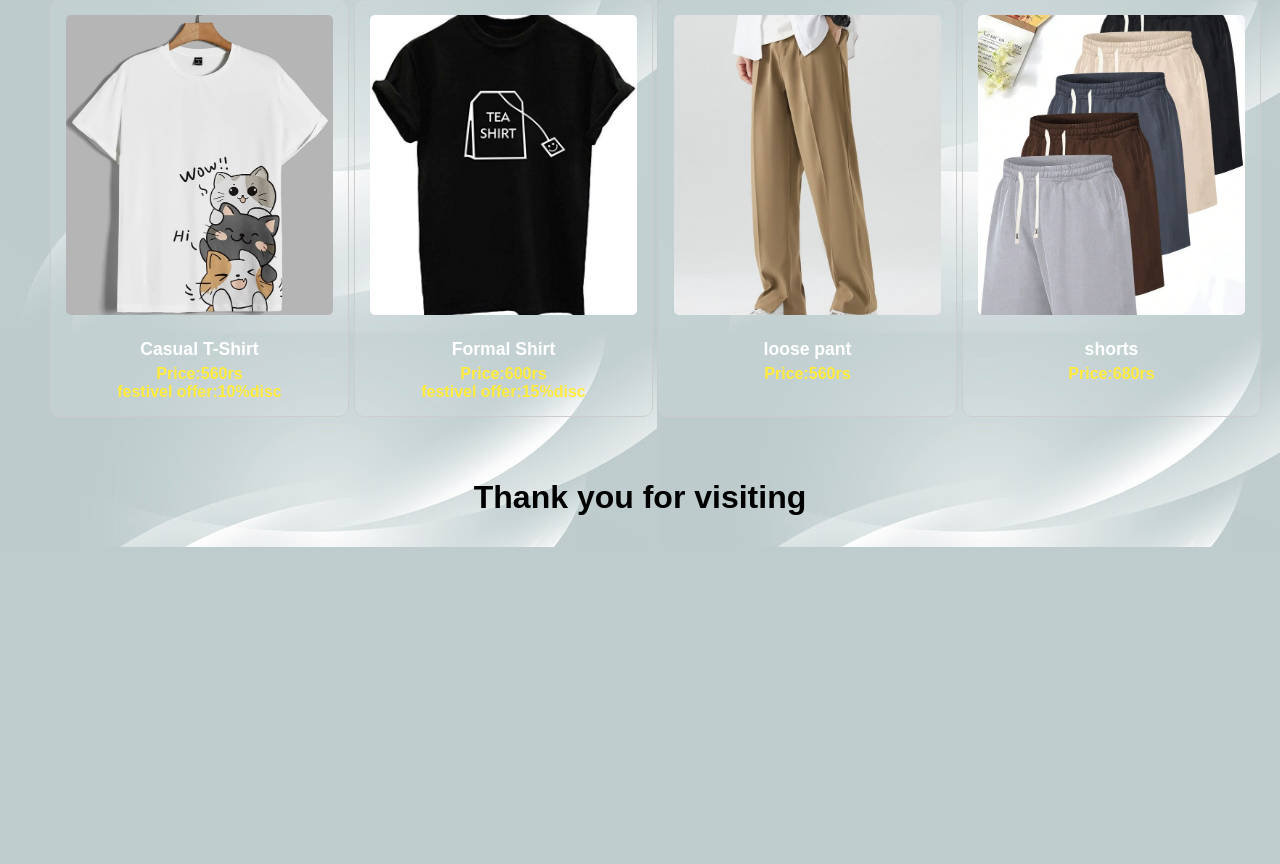
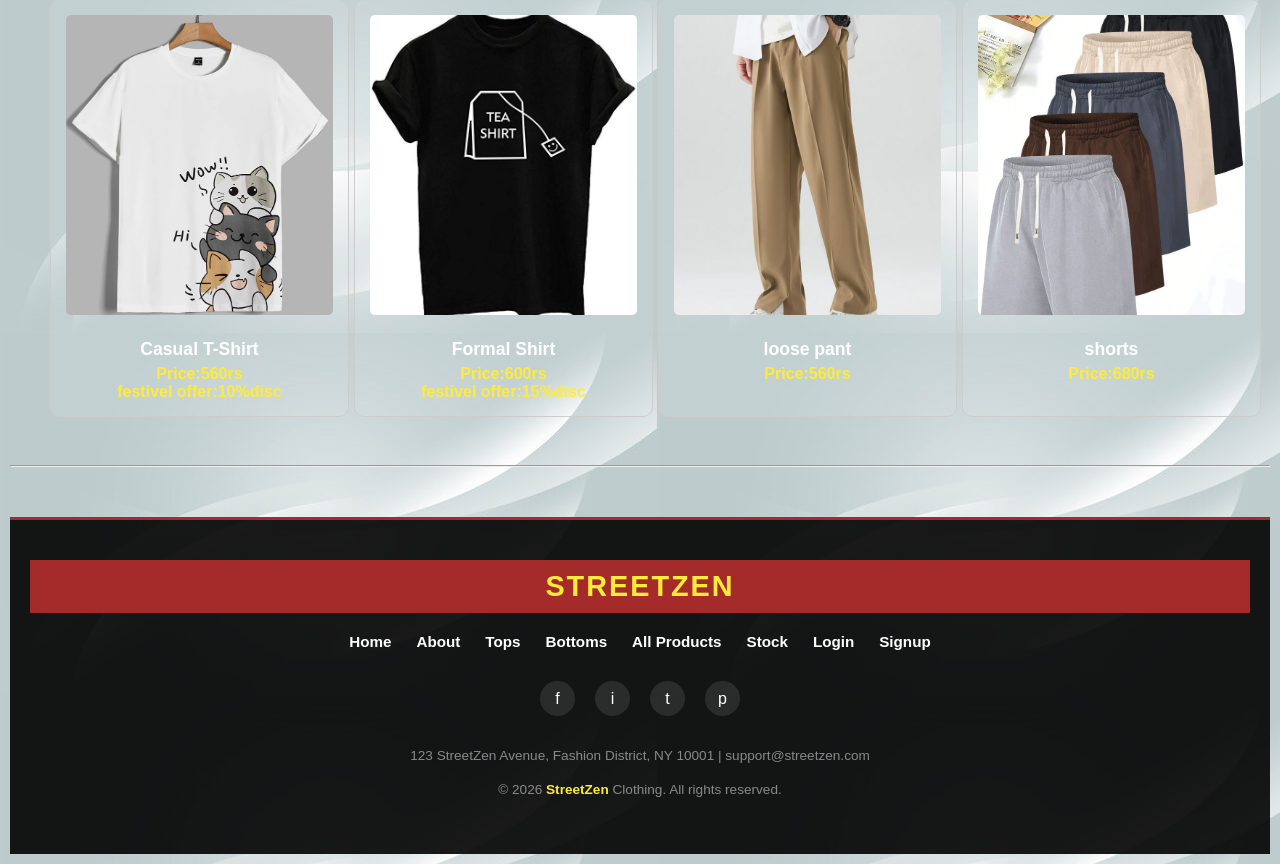
Before and after one commit to mary-220493/trail, a PHP site: page / in a window 1280 px wide. Shown: the part 2187-3051 px from the top of the page. Before the commit the page ends 2734 px from the top, so only its background shows below. Run offline with PHP 8.4, Linux system fonts and the light colour scheme.

Commit message:
added changes in the footer

```diff
--- a/index.html
+++ b/index.html
@@ -33,6 +33,7 @@
         <p>we provide all types of trending models and fashionable outfits.</p>
     </section>
     <hr>
+
     <section id="about">
         <h2>About Us</h2>
         <p>Streetzen is a trendy clothing brand offering stylish and comfortable outfits.</p>
@@ -42,61 +43,103 @@
     <hr>
     <section id="tops">
         <h2>Tops</h2>
-        <div class="tops" style="display: flex !important; flex-direction: row !important; flex-wrap: nowrap !important; gap: 20px !important; overflow-x: auto !important; padding: 20px !important; background-color: rgba(0, 0, 0, 0.2); border-radius: 15px;">
-            <div class="product" style="flex: 0 0 auto !important; width: 267px !important; text-align: center !important; border: 1px solid #ccc !important; border-radius: 10px !important; padding: 15px !important; background-color: rgba(255, 255, 255, 0.1) !important; display: flex !important; flex-direction: column !important; align-items: center !important;">
-                <img src="tshirt.jpg" width="267" height="300" style="width: 267px !important; height: 300px !important; object-fit: cover !important; border-radius: 5px !important; margin-bottom: 10px !important;">
-                <h3 style="margin: 10px 0 5px 0 !important; font-size: 1.1em !important; color: white !important;">Casual T-Shirt</h3>
-                <p style="margin: 0 !important; color: #ffeb3b !important; font-weight: bold !important;">Price:560rs</p>
+        <div class="tops"
+            style="display: flex !important; flex-direction: row !important; flex-wrap: nowrap !important; gap: 20px !important; overflow-x: auto !important; padding: 20px !important; background-color: rgba(0, 0, 0, 0.2); border-radius: 15px;">
+            <div class="product"
+                style="flex: 0 0 auto !important; width: 267px !important; text-align: center !important; border: 1px solid #ccc !important; border-radius: 10px !important; padding: 15px !important; background-color: rgba(255, 255, 255, 0.1) !important; display: flex !important; flex-direction: column !important; align-items: center !important;">
+                <img src="tshirt.jpg" width="267" height="300"
+                    style="width: 267px !important; height: 300px !important; object-fit: cover !important; border-radius: 5px !important; margin-bottom: 10px !important;">
+                <h3 style="margin: 10px 0 5px 0 !important; font-size: 1.1em !important; color: white !important;">
+                    Casual T-Shirt</h3>
+                <p style="margin: 0 !important; color: #ffeb3b !important; font-weight: bold !important;">Price:560rs
+                </p>
             </div>
-            <div class="product" style="flex: 0 0 auto !important; width: 267px !important; text-align: center !important; border: 1px solid #ccc !important; border-radius: 10px !important; padding: 15px !important; background-color: rgba(255, 255, 255, 0.1) !important; display: flex !important; flex-direction: column !important; align-items: center !important;">
-                <img src="tshirt1.jpg" width="267" height="300" style="width: 267px !important; height: 300px !important; object-fit: cover !important; border-radius: 5px !important; margin-bottom: 10px !important;">
-                <h3 style="margin: 10px 0 5px 0 !important; font-size: 1.1em !important; color: white !important;">Formal Shirt</h3>
-                <p style="margin: 0 !important; color: #ffeb3b !important; font-weight: bold !important;">Price:600rs</p>
+            <div class="product"
+                style="flex: 0 0 auto !important; width: 267px !important; text-align: center !important; border: 1px solid #ccc !important; border-radius: 10px !important; padding: 15px !important; background-color: rgba(255, 255, 255, 0.1) !important; display: flex !important; flex-direction: column !important; align-items: center !important;">
+                <img src="tshirt1.jpg" width="267" height="300"
+                    style="width: 267px !important; height: 300px !important; object-fit: cover !important; border-radius: 5px !important; margin-bottom: 10px !important;">
+                <h3 style="margin: 10px 0 5px 0 !important; font-size: 1.1em !important; color: white !important;">
+                    Formal Shirt</h3>
+                <p style="margin: 0 !important; color: #ffeb3b !important; font-weight: bold !important;">Price:600rs
+                </p>
             </div>
-            <div class="product" style="flex: 0 0 auto !important; width: 267px !important; text-align: center !important; border: 1px solid #ccc !important; border-radius: 10px !important; padding: 15px !important; background-color: rgba(255, 255, 255, 0.1) !important; display: flex !important; flex-direction: column !important; align-items: center !important;">
-                <img src="images/image1.jpg" width="267" height="300" style="width: 267px !important; height: 300px !important; object-fit: cover !important; border-radius: 5px !important; margin-bottom: 10px !important;">
-                <h3 style="margin: 10px 0 5px 0 !important; font-size: 1.1em !important; color: white !important;">Premium T-Shirt Stack</h3>
-                <p style="margin: 0 !important; color: #ffeb3b !important; font-weight: bold !important;">Price: 750rs</p>
+            <div class="product"
+                style="flex: 0 0 auto !important; width: 267px !important; text-align: center !important; border: 1px solid #ccc !important; border-radius: 10px !important; padding: 15px !important; background-color: rgba(255, 255, 255, 0.1) !important; display: flex !important; flex-direction: column !important; align-items: center !important;">
+                <img src="images/image1.jpg" width="267" height="300"
+                    style="width: 267px !important; height: 300px !important; object-fit: cover !important; border-radius: 5px !important; margin-bottom: 10px !important;">
+                <h3 style="margin: 10px 0 5px 0 !important; font-size: 1.1em !important; color: white !important;">
+                    Premium T-Shirt Stack</h3>
+                <p style="margin: 0 !important; color: #ffeb3b !important; font-weight: bold !important;">Price: 750rs
+                </p>
             </div>
-            <div class="product" style="flex: 0 0 auto !important; width: 267px !important; text-align: center !important; border: 1px solid #ccc !important; border-radius: 10px !important; padding: 15px !important; background-color: rgba(255, 255, 255, 0.1) !important; display: flex !important; flex-direction: column !important; align-items: center !important;">
-                <img src="images/image2.jpg" width="267" height="300" style="width: 267px !important; height: 300px !important; object-fit: cover !important; border-radius: 5px !important; margin-bottom: 10px !important;">
-                <h3 style="margin: 10px 0 5px 0 !important; font-size: 1.1em !important; color: white !important;">California Sweatshirt</h3>
-                <p style="margin: 0 !important; color: #ffeb3b !important; font-weight: bold !important;">Price: 850rs</p>
+            <div class="product"
+                style="flex: 0 0 auto !important; width: 267px !important; text-align: center !important; border: 1px solid #ccc !important; border-radius: 10px !important; padding: 15px !important; background-color: rgba(255, 255, 255, 0.1) !important; display: flex !important; flex-direction: column !important; align-items: center !important;">
+                <img src="images/image2.jpg" width="267" height="300"
+                    style="width: 267px !important; height: 300px !important; object-fit: cover !important; border-radius: 5px !important; margin-bottom: 10px !important;">
+                <h3 style="margin: 10px 0 5px 0 !important; font-size: 1.1em !important; color: white !important;">
+                    California Sweatshirt</h3>
+                <p style="margin: 0 !important; color: #ffeb3b !important; font-weight: bold !important;">Price: 850rs
+                </p>
             </div>
-            <div class="product" style="flex: 0 0 auto !important; width: 267px !important; text-align: center !important; border: 1px solid #ccc !important; border-radius: 10px !important; padding: 15px !important; background-color: rgba(255, 255, 255, 0.1) !important; display: flex !important; flex-direction: column !important; align-items: center !important;">
-                <img src="images/image3.jpg" width="267" height="300" style="width: 267px !important; height: 300px !important; object-fit: cover !important; border-radius: 5px !important; margin-bottom: 10px !important;">
-                <h3 style="margin: 10px 0 5px 0 !important; font-size: 1.1em !important; color: white !important;">Street Style Overshirt</h3>
-                <p style="margin: 0 !important; color: #ffeb3b !important; font-weight: bold !important;">Price: 950rs</p>
+            <div class="product"
+                style="flex: 0 0 auto !important; width: 267px !important; text-align: center !important; border: 1px solid #ccc !important; border-radius: 10px !important; padding: 15px !important; background-color: rgba(255, 255, 255, 0.1) !important; display: flex !important; flex-direction: column !important; align-items: center !important;">
+                <img src="images/image3.jpg" width="267" height="300"
+                    style="width: 267px !important; height: 300px !important; object-fit: cover !important; border-radius: 5px !important; margin-bottom: 10px !important;">
+                <h3 style="margin: 10px 0 5px 0 !important; font-size: 1.1em !important; color: white !important;">
+                    Street Style Overshirt</h3>
+                <p style="margin: 0 !important; color: #ffeb3b !important; font-weight: bold !important;">Price: 950rs
+                </p>
             </div>
         </div>
     </section>
     <section id="bottoms">
         <h2>Bottoms</h2>
-        <div class="bottoms" style="display: flex !important; flex-direction: row !important; flex-wrap: nowrap !important; gap: 20px !important; overflow-x: auto !important; padding: 20px !important; background-color: rgba(0, 0, 0, 0.2); border-radius: 15px;">
-            <div class="product" style="flex: 0 0 auto !important; width: 267px !important; text-align: center !important; border: 1px solid #ccc !important; border-radius: 10px !important; padding: 15px !important; background-color: rgba(255, 255, 255, 0.1) !important; display: flex !important; flex-direction: column !important; align-items: center !important;">
-                <img src="pant.jpg" width="267" height="300" style="width: 267px !important; height: 300px !important; object-fit: cover !important; border-radius: 5px !important; margin-bottom: 10px !important;">
-                <h3 style="margin: 10px 0 5px 0 !important; font-size: 1.1em !important; color: white !important;">Loose Pant</h3>
-                <p style="margin: 0 !important; color: #ffeb3b !important; font-weight: bold !important;">Price: 560rs</p>
+        <div class="bottoms"
+            style="display: flex !important; flex-direction: row !important; flex-wrap: nowrap !important; gap: 20px !important; overflow-x: auto !important; padding: 20px !important; background-color: rgba(0, 0, 0, 0.2); border-radius: 15px;">
+            <div class="product"
+                style="flex: 0 0 auto !important; width: 267px !important; text-align: center !important; border: 1px solid #ccc !important; border-radius: 10px !important; padding: 15px !important; background-color: rgba(255, 255, 255, 0.1) !important; display: flex !important; flex-direction: column !important; align-items: center !important;">
+                <img src="pant.jpg" width="267" height="300"
+                    style="width: 267px !important; height: 300px !important; object-fit: cover !important; border-radius: 5px !important; margin-bottom: 10px !important;">
+                <h3 style="margin: 10px 0 5px 0 !important; font-size: 1.1em !important; color: white !important;">Loose
+                    Pant</h3>
+                <p style="margin: 0 !important; color: #ffeb3b !important; font-weight: bold !important;">Price: 560rs
+                </p>
             </div>
-            <div class="product" style="flex: 0 0 auto !important; width: 267px !important; text-align: center !important; border: 1px solid #ccc !important; border-radius: 10px !important; padding: 15px !important; background-color: rgba(255, 255, 255, 0.1) !important; display: flex !important; flex-direction: column !important; align-items: center !important;">
-                <img src="short.jpg" width="267" height="300" style="width: 267px !important; height: 300px !important; object-fit: cover !important; border-radius: 5px !important; margin-bottom: 10px !important;">
-                <h3 style="margin: 10px 0 5px 0 !important; font-size: 1.1em !important; color: white !important;">Shorts</h3>
-                <p style="margin: 0 !important; color: #ffeb3b !important; font-weight: bold !important;">Price: 680rs</p>
+            <div class="product"
+                style="flex: 0 0 auto !important; width: 267px !important; text-align: center !important; border: 1px solid #ccc !important; border-radius: 10px !important; padding: 15px !important; background-color: rgba(255, 255, 255, 0.1) !important; display: flex !important; flex-direction: column !important; align-items: center !important;">
+                <img src="short.jpg" width="267" height="300"
+                    style="width: 267px !important; height: 300px !important; object-fit: cover !important; border-radius: 5px !important; margin-bottom: 10px !important;">
+                <h3 style="margin: 10px 0 5px 0 !important; font-size: 1.1em !important; color: white !important;">
+                    Shorts</h3>
+                <p style="margin: 0 !important; color: #ffeb3b !important; font-weight: bold !important;">Price: 680rs
+                </p>
             </div>
-            <div class="product" style="flex: 0 0 auto !important; width: 267px !important; text-align: center !important; border: 1px solid #ccc !important; border-radius: 10px !important; padding: 15px !important; background-color: rgba(255, 255, 255, 0.1) !important; display: flex !important; flex-direction: column !important; align-items: center !important;">
-                <img src="images/image4.jpg" width="267" height="300" style="width: 267px !important; height: 300px !important; object-fit: cover !important; border-radius: 5px !important; margin-bottom: 10px !important;">
-                <h3 style="margin: 10px 0 5px 0 !important; font-size: 1.1em !important; color: white !important;">Premium Sweatpants</h3>
-                <p style="margin: 0 !important; color: #ffeb3b !important; font-weight: bold !important;">Price: 1200rs</p>
+            <div class="product"
+                style="flex: 0 0 auto !important; width: 267px !important; text-align: center !important; border: 1px solid #ccc !important; border-radius: 10px !important; padding: 15px !important; background-color: rgba(255, 255, 255, 0.1) !important; display: flex !important; flex-direction: column !important; align-items: center !important;">
+                <img src="images/image4.jpg" width="267" height="300"
+                    style="width: 267px !important; height: 300px !important; object-fit: cover !important; border-radius: 5px !important; margin-bottom: 10px !important;">
+                <h3 style="margin: 10px 0 5px 0 !important; font-size: 1.1em !important; color: white !important;">
+                    Premium Sweatpants</h3>
+                <p style="margin: 0 !important; color: #ffeb3b !important; font-weight: bold !important;">Price: 1200rs
+                </p>
             </div>
-            <div class="product" style="flex: 0 0 auto !important; width: 267px !important; text-align: center !important; border: 1px solid #ccc !important; border-radius: 10px !important; padding: 15px !important; background-color: rgba(255, 255, 255, 0.1) !important; display: flex !important; flex-direction: column !important; align-items: center !important;">
-                <img src="images/image5.jpg" width="267" height="300" style="width: 267px !important; height: 300px !important; object-fit: cover !important; border-radius: 5px !important; margin-bottom: 10px !important;">
-                <h3 style="margin: 10px 0 5px 0 !important; font-size: 1.1em !important; color: white !important;">Linen Relaxed Pants</h3>
-                <p style="margin: 0 !important; color: #ffeb3b !important; font-weight: bold !important;">Price: 850rs</p>
+            <div class="product"
+                style="flex: 0 0 auto !important; width: 267px !important; text-align: center !important; border: 1px solid #ccc !important; border-radius: 10px !important; padding: 15px !important; background-color: rgba(255, 255, 255, 0.1) !important; display: flex !important; flex-direction: column !important; align-items: center !important;">
+                <img src="images/image5.jpg" width="267" height="300"
+                    style="width: 267px !important; height: 300px !important; object-fit: cover !important; border-radius: 5px !important; margin-bottom: 10px !important;">
+                <h3 style="margin: 10px 0 5px 0 !important; font-size: 1.1em !important; color: white !important;">Linen
+                    Relaxed Pants</h3>
+                <p style="margin: 0 !important; color: #ffeb3b !important; font-weight: bold !important;">Price: 850rs
+                </p>
             </div>
-            <div class="product" style="flex: 0 0 auto !important; width: 267px !important; text-align: center !important; border: 1px solid #ccc !important; border-radius: 10px !important; padding: 15px !important; background-color: rgba(255, 255, 255, 0.1) !important; display: flex !important; flex-direction: column !important; align-items: center !important;">
-                <img src="images/image6.jpg" width="267" height="300" style="width: 267px !important; height: 300px !important; object-fit: cover !important; border-radius: 5px !important; margin-bottom: 10px !important;">
-                <h3 style="margin: 10px 0 5px 0 !important; font-size: 1.1em !important; color: white !important;">Multi-Pocket Cargo Pants</h3>
-                <p style="margin: 0 !important; color: #ffeb3b !important; font-weight: bold !important;">Price: 950rs</p>
+            <div class="product"
+                style="flex: 0 0 auto !important; width: 267px !important; text-align: center !important; border: 1px solid #ccc !important; border-radius: 10px !important; padding: 15px !important; background-color: rgba(255, 255, 255, 0.1) !important; display: flex !important; flex-direction: column !important; align-items: center !important;">
+                <img src="images/image6.jpg" width="267" height="300"
+                    style="width: 267px !important; height: 300px !important; object-fit: cover !important; border-radius: 5px !important; margin-bottom: 10px !important;">
+                <h3 style="margin: 10px 0 5px 0 !important; font-size: 1.1em !important; color: white !important;">
+                    Multi-Pocket Cargo Pants</h3>
+                <p style="margin: 0 !important; color: #ffeb3b !important; font-weight: bold !important;">Price: 950rs
+                </p>
             </div>
         </div>
     </section>
@@ -127,6 +170,36 @@
             </div>
         </div>
     </section>
+    <hr>
+    <footer class="site-footer">
+        <div class="footer-brand">
+            <h2>StreetZen</h2>
+        </div>
+
+        <ul class="footer-links-row">
+            <li><a href="#home">Home</a></li>
+            <li><a href="#about">About</a></li>
+            <li><a href="#tops">Tops</a></li>
+            <li><a href="#bottoms">Bottoms</a></li>
+            <li><a href="#products">All Products</a></li>
+            <li><a href="available.html">Stock</a></li>
+            <li><a href="login.html">Login</a></li>
+            <li><a href="sign up.html">Signup</a></li>
+        </ul>
+
+        <div class="social-row">
+            <a href="#" title="Facebook">f</a>
+            <a href="#" title="Instagram">i</a>
+            <a href="#" title="Twitter">t</a>
+            <a href="#" title="Pinterest">p</a>
+        </div>
+
+        <div class="footer-info">
+            <p>123 StreetZen Avenue, Fashion District, NY 10001 | support@streetzen.com</p>
+            <p>&copy; 2026 <b>StreetZen</b> Clothing. All rights reserved.</p>
+        </div>
+    </footer>
+
     <audio id="clicksound">
         <source src="click.mp3" type="audio/mpeg">
     </audio>
@@ -137,9 +210,6 @@
             sound.play();
         }
     </script>
-    <footer align="center">
-        <h1> Thank you for visiting</h1>
-    </footer>
 
 </body>
 
--- a/web.css
+++ b/web.css
@@ -130,3 +130,81 @@
             position:relative;
             z-index:1;
         }
+
+        /* Simplified Horizontal Footer Styles */
+        .site-footer {
+            background-color: rgba(0, 0, 0, 0.9);
+            color: #fff;
+            padding: 40px 20px;
+            font-family: 'Arial', sans-serif;
+            margin-top: 50px;
+            text-align: center;
+            border-top: 3px solid brown;
+        }
+
+        .footer-brand h2 {
+            color: #ffeb3b;
+            font-size: 1.8em;
+            margin: 0 0 20px 0;
+            text-transform: uppercase;
+            letter-spacing: 2px;
+        }
+
+        .footer-links-row {
+            display: flex;
+            justify-content: center;
+            flex-wrap: wrap;
+            gap: 25px;
+            margin-bottom: 30px;
+            list-style: none;
+            padding: 0;
+        }
+
+        .footer-links-row a {
+            color: #fff;
+            text-decoration: none;
+            font-size: 0.95em;
+            font-weight: bold;
+            transition: color 0.3s ease;
+        }
+
+        .footer-links-row a:hover {
+            color: #ffeb3b;
+        }
+
+        .social-row {
+            display: flex;
+            justify-content: center;
+            gap: 20px;
+            margin-bottom: 30px;
+        }
+
+        .social-row a {
+            color: #fff;
+            background-color: rgba(255, 255, 255, 0.1);
+            width: 35px;
+            height: 35px;
+            display: flex;
+            align-items: center;
+            justify-content: center;
+            border-radius: 50%;
+            text-decoration: none;
+            transition: all 0.3s ease;
+        }
+
+        .social-row a:hover {
+            background-color: brown;
+            transform: scale(1.1);
+        }
+
+        .footer-info {
+            color: #888;
+            font-size: 0.85em;
+            line-height: 1.5;
+            max-width: 600px;
+            margin: 0 auto;
+        }
+
+        .footer-info b {
+            color: #ffeb3b;
+        }
```
